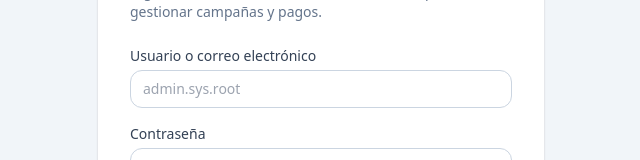
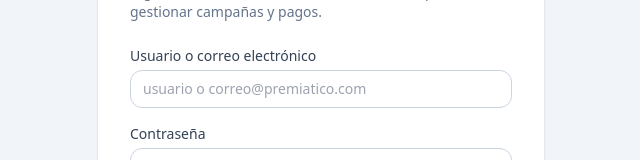
Before and after one commit to MQuirosP/premiatico, a Next.js app in the folder frontend/: page /admin/login in a window 1280 px wide. Shown: the part 306-466 px from the top of the page, without its empty margins (319-959 px from the left). Built offline with nearby package versions, Linux system fonts and the light colour scheme; no server answers.

Commit message:
fix(security): remove real admin username from login placeholder

```diff
--- a/frontend/app/admin/login/page.tsx
+++ b/frontend/app/admin/login/page.tsx
@@ -71,7 +71,7 @@ export default function AdminLoginPage() {
               type="text"
               autoComplete="username"
               className="w-full rounded-lg border border-slate-300 px-3 py-2 text-sm focus:border-blue-500 focus:outline-none focus:ring-2 focus:ring-blue-500/20"
-              placeholder="admin.sys.root"
+              placeholder="usuario o correo@premiatico.com"
               {...register('identifier')}
             />
             {errors.identifier ? (
```
